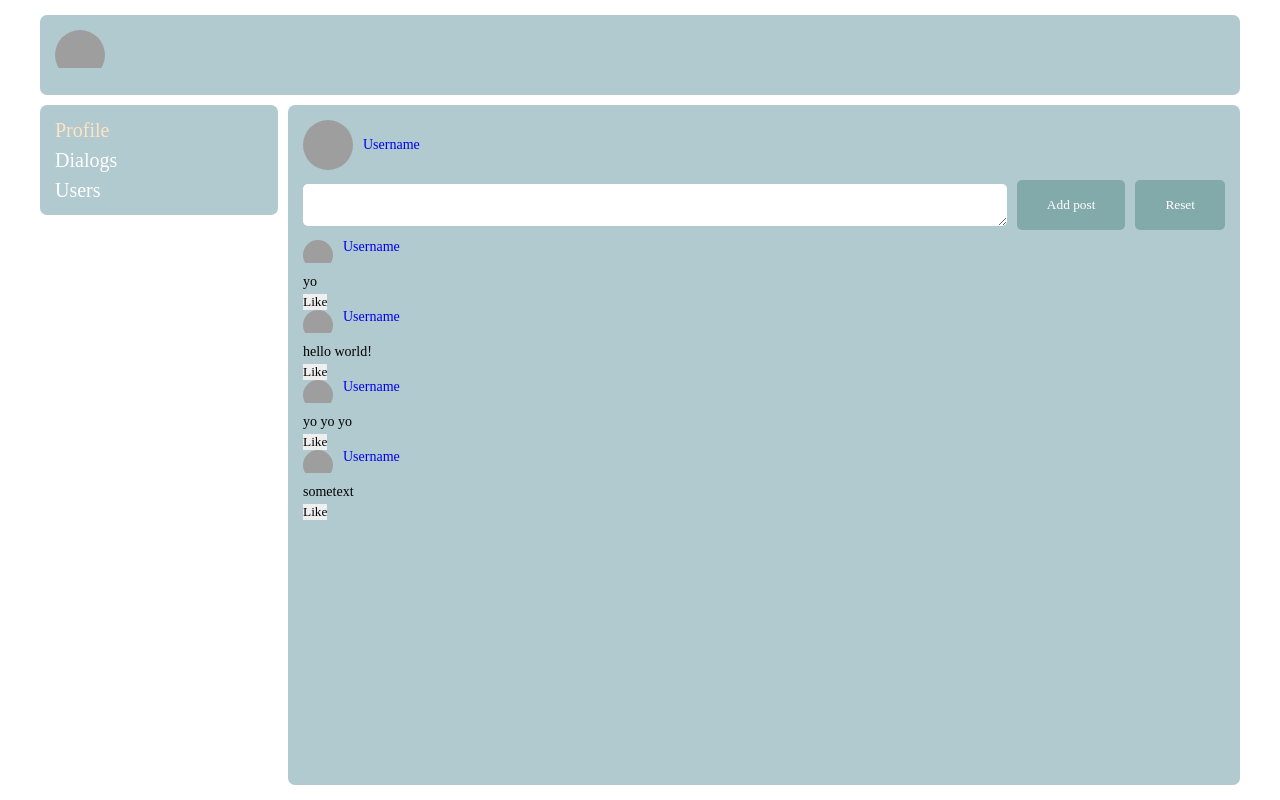
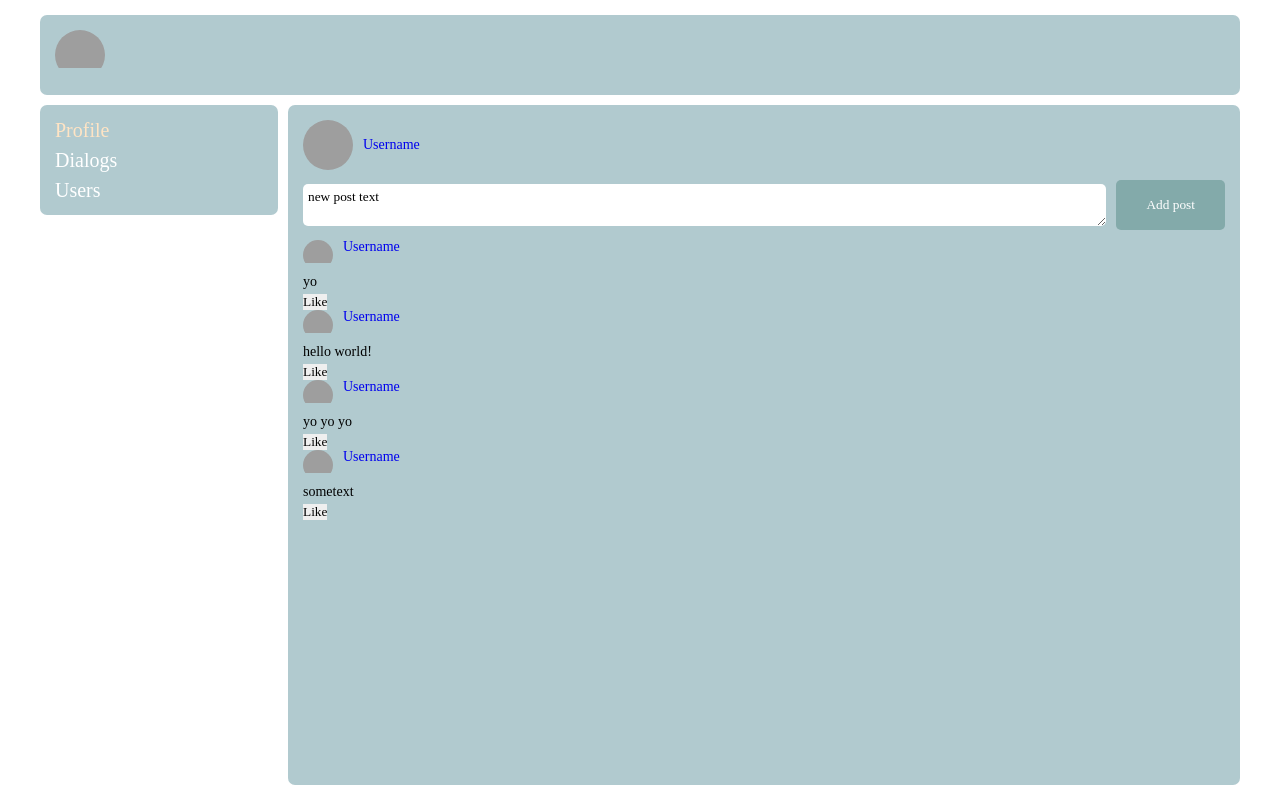
Before and after one commit to IvanMeln1k/React-app-social-network, a React (Create React App) app: page /profile in a window 1280 px wide. Built offline with nearby package versions, Linux system fonts and the light colour scheme; grey boxes are pictures that could not be loaded.

Commit message:
added the ability to add post

```diff
--- a/src/App.jsx
+++ b/src/App.jsx
@@ -16,7 +16,13 @@ const App = (props) => {
             <Routes>
               <Route
                 path="/profile"
-                element={<Profile state={props.state.profilePage} />}
+                element={
+                  <Profile
+                    addPost={props.addPost}
+                    changeNewPostText={props.changeNewPostText}
+                    state={props.state.profilePage}
+                  />
+                }
               />
               <Route
                 path="/dialogs/*"
--- a/src/components/Profile/Posts/Posts.jsx
+++ b/src/components/Profile/Posts/Posts.jsx
@@ -3,12 +3,27 @@ import { Post } from "./Post/Post";
 import s from "./Posts.module.scss";
 
 export const Posts = (props) => {
+  console.log(props.newPostTextRef);
+  const newPostTextRef = React.createRef();
+
+  const addPost = () => {
+    props.addPost(newPostTextRef.current.value);
+    props.changeNewPostText("");
+  };
+
+  const onChange = () => {
+    props.changeNewPostText(newPostTextRef.current.value);
+  };
+
   return (
     <div className={s.posts}>
       <div className={s.form}>
-        <textarea></textarea>
-        <button>Add post</button>
-        <button>Reset</button>
+        <textarea
+          onChange={onChange}
+          ref={newPostTextRef}
+          value={props.newPostText}
+        ></textarea>
+        <button onClick={addPost}>Add post</button>
       </div>
       <div>
         {props.posts.map((item) => (
--- a/src/components/Profile/Profile.jsx
+++ b/src/components/Profile/Profile.jsx
@@ -7,7 +7,12 @@ export const Profile = (props) => {
   return (
     <div className={s.profile}>
       <ProfileInfo />
-      <Posts posts={props.state.posts} />
+      <Posts
+        addPost={props.addPost}
+        changeNewPostText={props.changeNewPostText}
+        posts={props.state.posts}
+        newPostText={props.state.newPostText}
+      />
     </div>
   );
 };
--- a/src/index.js
+++ b/src/index.js
@@ -4,13 +4,9 @@ import "./index.css";
 import App from "./App";
 import reportWebVitals from "./reportWebVitals";
 import state from "./redux/state";
+import renderEntireTree from "./render";
 
-const root = ReactDOM.createRoot(document.getElementById("root"));
-root.render(
-  <React.StrictMode>
-    <App state={state} />
-  </React.StrictMode>
-);
+renderEntireTree(state);
 
 // If you want to start measuring performance in your app, pass a function
 // to log results (for example: reportWebVitals(console.log))
--- a/src/redux/state.js
+++ b/src/redux/state.js
@@ -1,3 +1,5 @@
+import renderEntireTree from "../render";
+
 let state = {
   profilePage: {
     posts: [
@@ -6,6 +8,7 @@ let state = {
       { id: 3, text: "yo yo yo" },
       { id: 4, text: "sometext" },
     ],
+    newPostText: "new post text",
   },
   dialogsPage: {
     chats: [
@@ -23,4 +26,17 @@ let state = {
   },
 };
 
+export let addPost = () => {
+  state.profilePage.posts.push({
+    id: 5,
+    text: state.profilePage.newPostText,
+  });
+  renderEntireTree(state);
+};
+
+export let changeNewPostText = (text) => {
+  state.profilePage.newPostText = text;
+  renderEntireTree(state);
+};
+
 export default state;
--- /dev/null
+++ b/src/render.js
@@ -0,0 +1,19 @@
+import React from "react";
+import ReactDOM from "react-dom/client";
+import App from "./App";
+import { addPost, changeNewPostText } from "./redux/state";
+
+const root = ReactDOM.createRoot(document.getElementById("root"));
+let renderEntireTree = (state) => {
+  root.render(
+    <React.StrictMode>
+      <App
+        state={state}
+        addPost={addPost}
+        changeNewPostText={changeNewPostText}
+      />
+    </React.StrictMode>
+  );
+};
+
+export default renderEntireTree;
```
